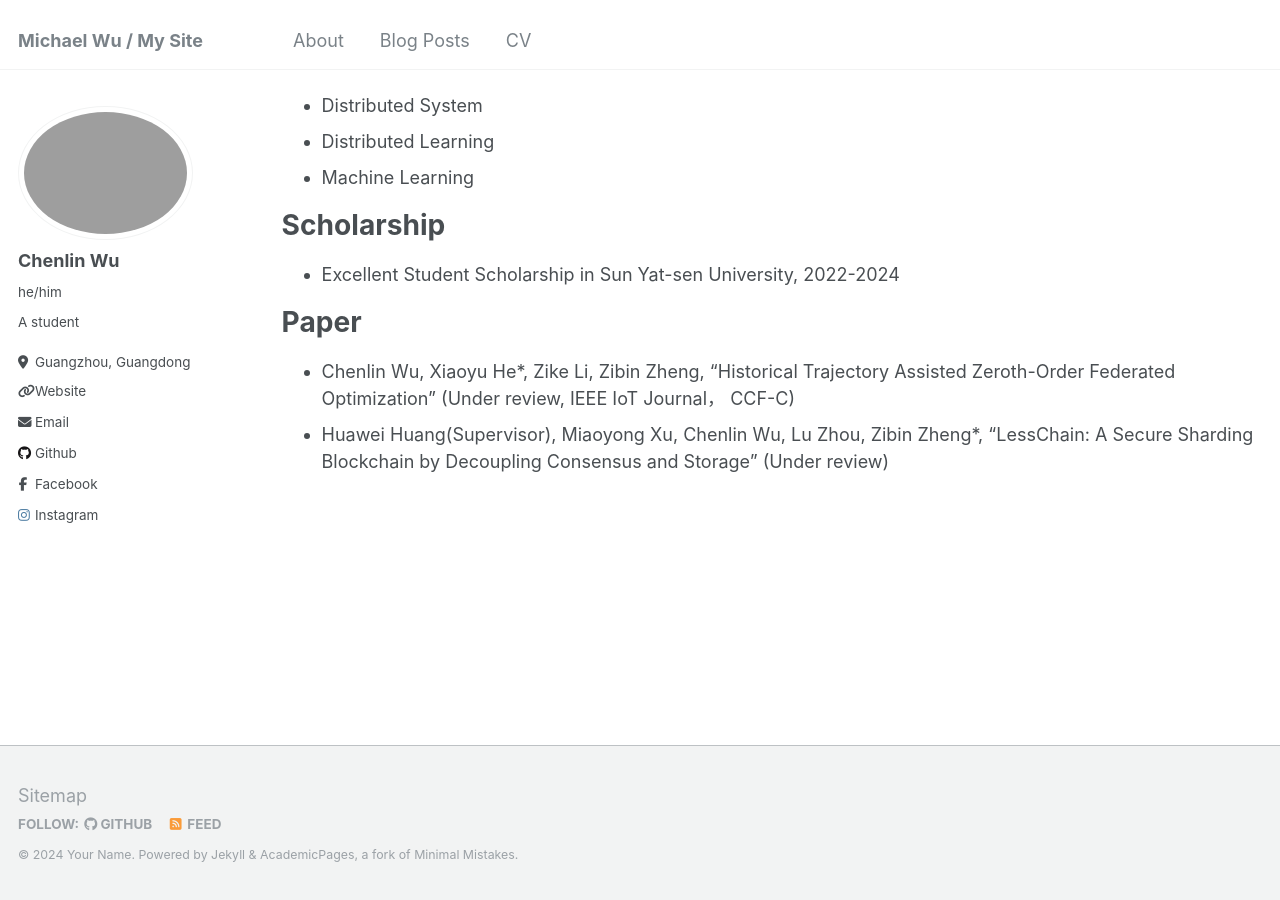
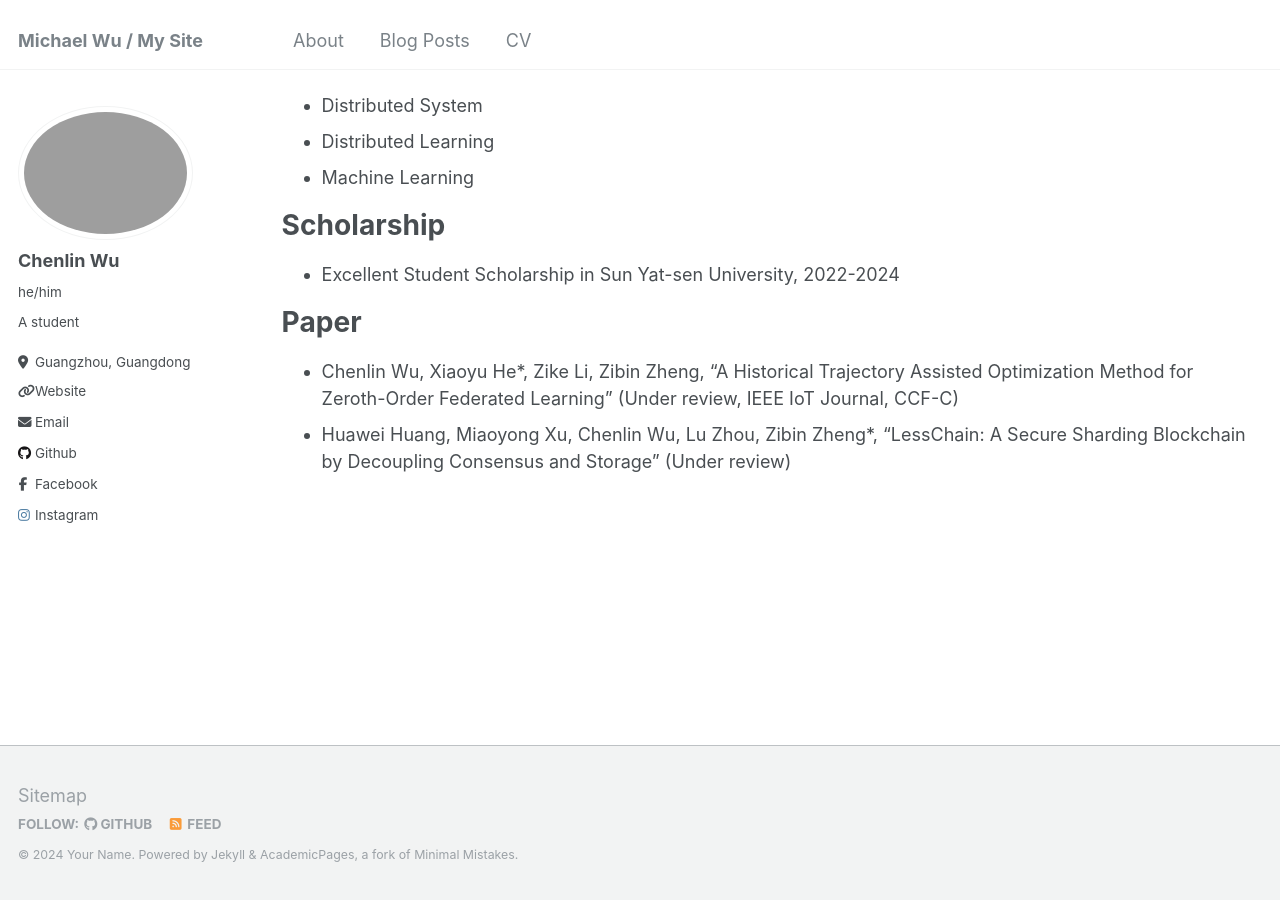
Before and after one commit to Michael112233/Michael112233.github.io, a Jekyll site: the page built from _pages/cv.md, in a window 1280 px wide and 900 px high, scrolled down 1628 px. Built offline with Jekyll 4.4.1, drawn with Linux system fonts in a browser that asks for light colours.

Commit message:
modified:   _pages/cv.md

```diff
--- a/_pages/cv.md
+++ b/_pages/cv.md
@@ -62,5 +62,5 @@ Scholarship
 
 Paper
 ======
-* Chenlin Wu, Xiaoyu He*, Zike Li, Zibin Zheng, "Historical Trajectory Assisted Zeroth-Order Federated Optimization" (Under review, IEEE IoT Journal， CCF-C)
-* Huawei Huang(Supervisor), Miaoyong Xu, Chenlin Wu, Lu Zhou, Zibin Zheng*, "LessChain: A Secure Sharding Blockchain by Decoupling Consensus and Storage" (Under review)
+* Chenlin Wu, Xiaoyu He*, Zike Li, Zibin Zheng, "A Historical Trajectory Assisted Optimization Method for Zeroth-Order Federated Learning" (Under review, IEEE IoT Journal, CCF-C)
+* Huawei Huang, Miaoyong Xu, Chenlin Wu, Lu Zhou, Zibin Zheng*, "LessChain: A Secure Sharding Blockchain by Decoupling Consensus and Storage" (Under review)
```
